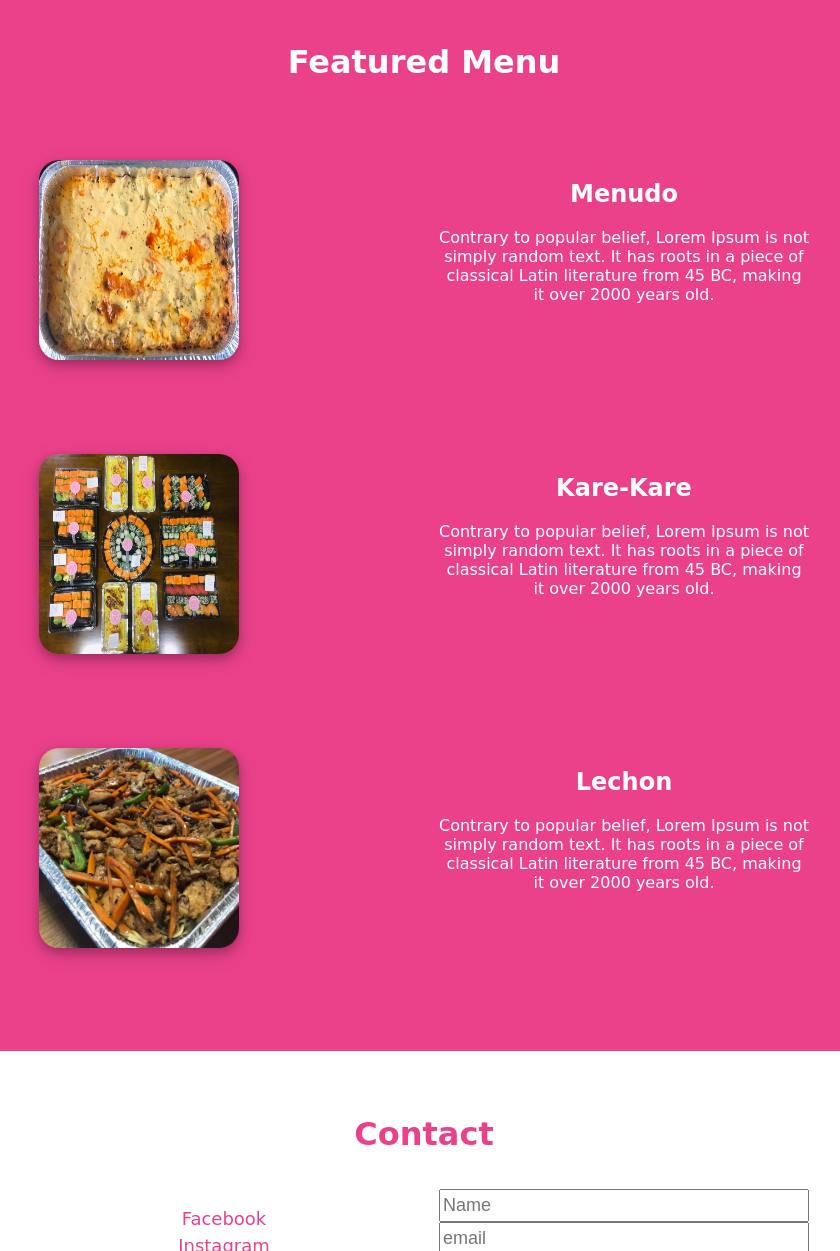
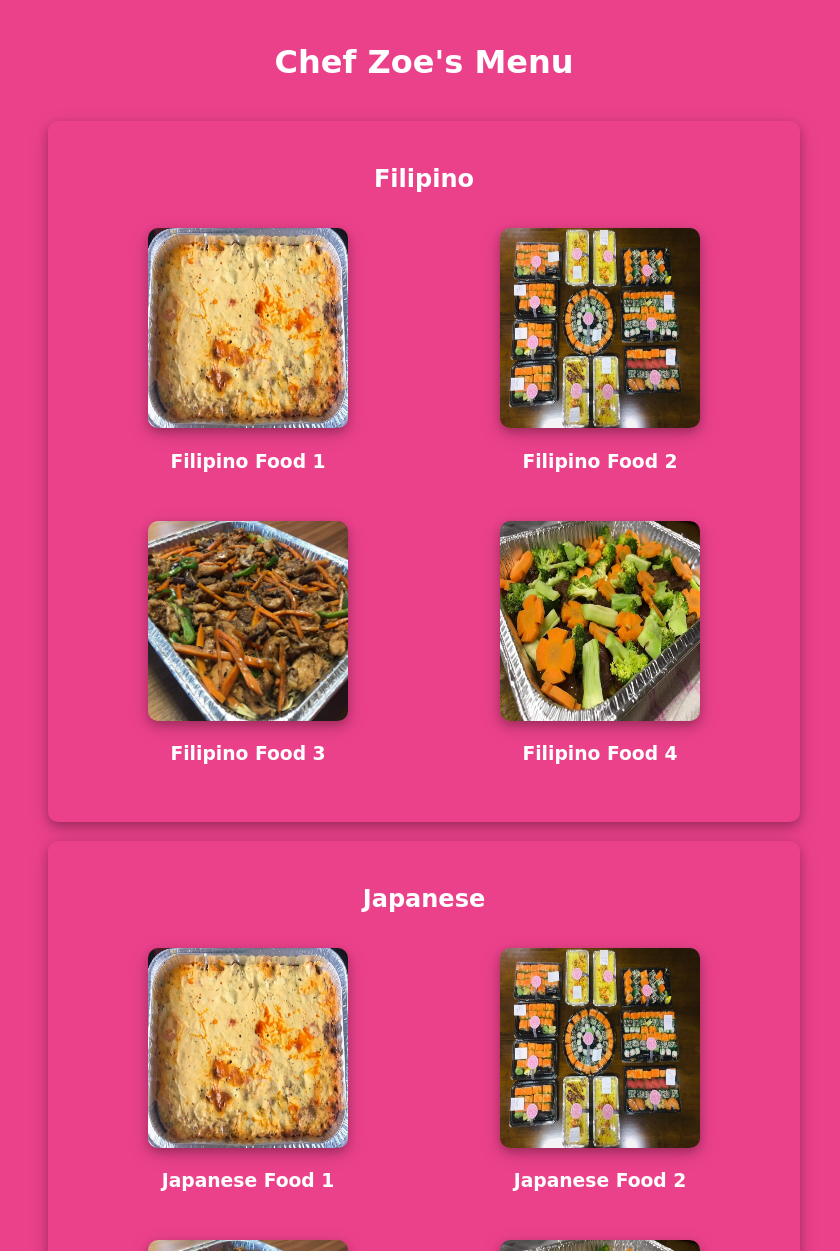
Before and after one commit to kladkent/ChefZoeKitchen, a plain HTML site: page index.html in a window 1280 px wide. Shown: the part 2240-3491 px from the top of the page, without its empty margins (216-1056 px from the left). Drawn offline with Linux system fonts and the light colour scheme; a web font is replaced by a local one.

Commit message:
Add files via upload

```diff
--- a/index.html
+++ b/index.html
@@ -45,41 +45,69 @@
 		</div>
 	</div>
 
-	<!--featured-->
-	<div class="featured-wrapper">
-		<div class="featured row">
-			<h1>Featured Menu</h1>
-
-			<div class="menu-card row">
-				<div class="col-s-6">
-					<img src="images/recipe-1.jpg" class="image-1">
-				</div>
-				<div class="col-s-6">
-					<h2>Menudo</h2>
-					<p>Contrary to popular belief, Lorem Ipsum is not simply random text. It has roots in a piece of classical Latin literature from 45 BC, making it over 2000 years old.</p>
+	<!--menu-->
+	<div class="menu">
+		<div class="menu-wrapper">
+			<h1>Chef Zoe's Menu</h1><br>
+			<div class="categories">
+				<div class="filipino row">
+					<h2>Filipino</h2>
+					<div class="food-card col-s-6">
+						<img src="images/recipe-1.jpg">
+						<h3>Filipino Food 1</h3>
+					</div>
+					<div class="food-card col-s-6">
+						<img src="images/recipe-2.jpg">
+						<h3>Filipino Food 2</h3>
+					</div>
+					<div class="food-card col-s-6">
+						<img src="images/recipe-3.jpg">
+						<h3>Filipino Food 3</h3>
+					</div>
+					<div class="food-card col-s-6">
+						<img src="images/recipe-4.jpg">
+						<h3>Filipino Food 4</h3>
+					</div>
+				</div><br>
+				<div class="Japanese row">
+					<h2>Japanese</h2>
+					<div class="food-card col-s-6">
+						<img src="images/recipe-1.jpg">
+						<h3>Japanese Food 1</h3>
+					</div>
+					<div class="food-card col-s-6">
+						<img src="images/recipe-2.jpg">
+						<h3>Japanese Food 2</h3>
+					</div>
+					<div class="food-card col-s-6">
+						<img src="images/recipe-3.jpg">
+						<h3>Japanese Food 3</h3>
+					</div>
+					<div class="food-card col-s-6">
+						<img src="images/recipe-4.jpg">
+						<h3>Japanese Food 4</h3>
+					</div>
+				</div><br>
+				<div class="pastries row">
+					<h2>Pastries</h2>
+					<div class="food-card col-s-6">
+						<img src="images/recipe-1.jpg">
+						<h3>Pastry 1</h3>
+					</div>
+					<div class="food-card col-s-6">
+						<img src="images/recipe-2.jpg">
+						<h3>Pastry 2</h3>
+					</div>
+					<div class="food-card col-s-6">
+						<img src="images/recipe-3.jpg">
+						<h3>Pastry 3</h3>
+					</div>
+					<div class="food-card col-s-6">
+						<img src="images/recipe-4.jpg">
+						<h3>Pastry 4</h3>
+					</div>
 				</div>
 			</div>
-
-			<div class="menu-card row">
-				<div class="col-s-6">
-					<img src="images/recipe-2.jpg" class="image-2">
-				</div>
-				<div class="col-s-6">
-					<h2>Kare-Kare</h2>
-					<p>Contrary to popular belief, Lorem Ipsum is not simply random text. It has roots in a piece of classical Latin literature from 45 BC, making it over 2000 years old.</p>
-				</div>
-			</div>
-
-			<div class="menu-card row">
-				<div class="col-s-6">
-					<img src="images/recipe-3.jpg" class="image-3">
-				</div>
-				<div class="col-s-6">
-					<h2>Lechon</h2>
-					<p>Contrary to popular belief, Lorem Ipsum is not simply random text. It has roots in a piece of classical Latin literature from 45 BC, making it over 2000 years old.</p>
-				</div>
-			</div>
-
 		</div>
 	</div>
 
--- a/style.css
+++ b/style.css
@@ -84,35 +84,32 @@ div.about p {
 }
 
 
-/*featured*/
-div.featured-wrapper{
+/*menu*/
+div.menu {
   background-color: #eb418b;
-  margin-bottom: 64px;
+  color: #ffffff;
+  text-align: center;
+}
+
+div.menu-wrapper{
+  max-width: 800px;
+  margin: auto;
   padding: 24px;
 }
 
-div.featured{
-  color: #ffffff;
-  max-width: 800px;
-  margin: auto;
-  text-align: center;
+div.categories > div{
+  padding: 24px;
+  box-shadow: 0 4px 8px 0 rgba(0, 0, 0, 0.2), 0 6px 20px 0 rgba(0, 0, 0, 0.19);
+  border-radius: 10px;
 }
 
-div.featured h1{
-  text-align: center;
-  margin-bottom: 64px;
-}
-
-div.featured img{
+div.food-card img {
   width: 200px;
   height: 200px;
   box-shadow: 0 4px 8px 0 rgba(0, 0, 0, 0.2), 0 6px 20px 0 rgba(0, 0, 0, 0.19);
-  border-radius: 10%;
+  border-radius: 10px;
 }
 
-div.menu-card{
-  margin-bottom: 64px;
-}
 
 /*contact*/
 div.contact{
```
Also changed, not shown: 1 other file.
